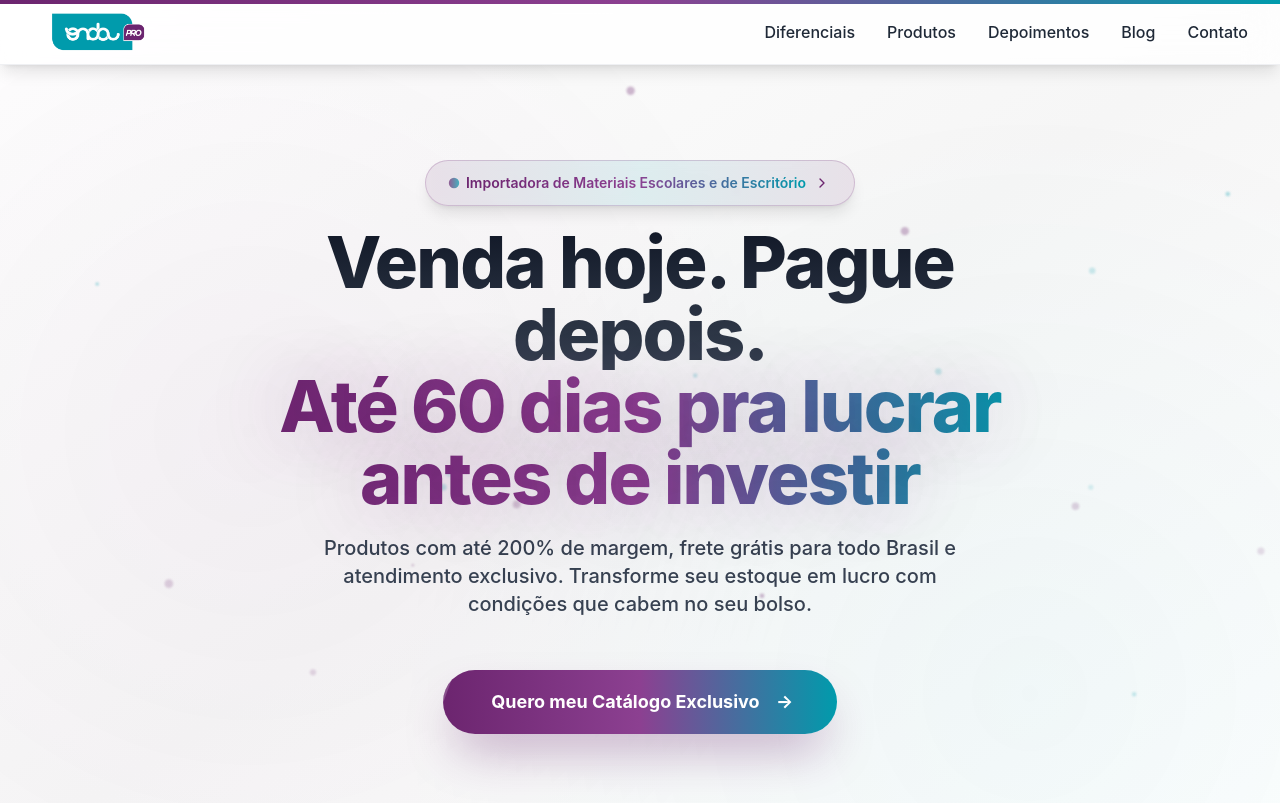
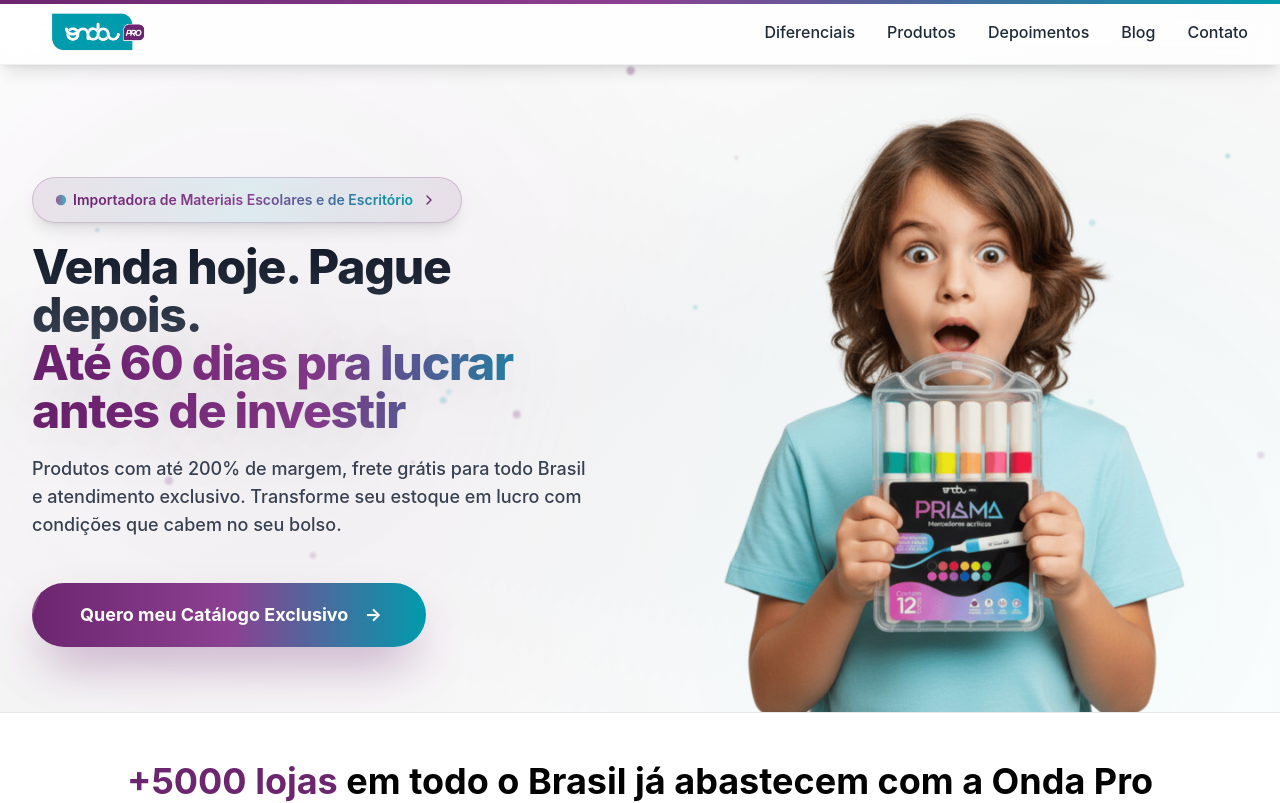
Before and after one commit to vblendo1/landingpage-onda, a React (Vite) app: page / in a window 1280 px wide. Shown: the top 803 px of the page. Built offline with nearby package versions, Linux system fonts and the light colour scheme.

Commit message:
Updated App.tsx

```diff
--- a/src/App.tsx
+++ b/src/App.tsx
@@ -1,6 +1,7 @@
 import { useState } from 'react';
 import Navbar from './components/Navbar';
 import Hero from './components/Hero';
+import HeroImageMobile from './components/HeroImageMobile';
 import { Logos3 } from './components/ui/logos3';
 import Differentials from './components/Differentials';
 import ProductCatalog from './components/ProductCatalog';
@@ -21,6 +22,7 @@ function App() {
       <ScrollProgress />
       <Navbar />
       <Hero onCTAClick={() => setIsModalOpen(true)} />
+      <HeroImageMobile />
       <Logos3 />
       <div id="diferenciais">
         <Differentials onCTAClick={() => setIsModalOpen(true)} />
--- a/src/components/Hero.tsx
+++ b/src/components/Hero.tsx
@@ -34,9 +34,10 @@ const Hero = ({ onCTAClick }: HeroProps) => {
       />
       <FloatingParticles />
       <section id="hero" className="relative max-w-full mx-auto z-1">
-        <div className="max-w-screen-xl z-10 mx-auto px-4 md:px-6 lg:px-8 pt-24 pb-16 md:pt-32 md:pb-24 lg:pt-40 lg:pb-32">
+        <div className="max-w-screen-xl z-10 mx-auto px-4 md:px-6 lg:px-8 pt-24 pb-16 md:pt-24 md:pb-16 lg:pt-28 lg:pb-0">
+          {/* Mobile Layout - Text Only */}
           <motion.div
-            className="space-y-5 max-w-3xl leading-0 lg:leading-5 mx-auto text-center"
+            className="lg:hidden space-y-5 max-w-3xl leading-0 mx-auto text-center"
             initial={{ opacity: 0, y: 20 }}
             animate={{ opacity: 1, y: 0 }}
             transition={{ duration: 0.4, ease: [0.4, 0, 0.2, 1] }}
@@ -130,6 +131,127 @@ const Hero = ({ onCTAClick }: HeroProps) => {
               </motion.button>
             </motion.div>
           </motion.div>
+
+          {/* Desktop Layout - Two Columns */}
+          <div className="hidden lg:grid lg:grid-cols-2 lg:gap-8 lg:items-center lg:min-h-[600px]">
+            {/* Left Column - Text Content */}
+            <motion.div
+              className="space-y-4 xl:space-y-5 pr-8"
+              initial={{ opacity: 0, x: -30 }}
+              animate={{ opacity: 1, x: 0 }}
+              transition={{ duration: 0.5, ease: [0.4, 0, 0.2, 1] }}
+            >
+              <motion.div
+                className="inline-flex items-center gap-2 text-sm font-semibold px-6 py-3 bg-gradient-to-r from-[#6c256f]/10 via-[#009bac]/10 to-[#6c256f]/10 backdrop-blur-sm border border-[#6c256f]/20 rounded-full w-fit shadow-lg"
+                initial={{ opacity: 0, scale: 0.95 }}
+                animate={{ opacity: 1, scale: 1 }}
+                transition={{ delay: 0.1, duration: 0.3 }}
+                whileHover={{ scale: 1.05 }}
+              >
+                <motion.span
+                  className="w-2 h-2 bg-gradient-to-r from-[#6c256f] to-[#009bac] rounded-full"
+                  animate={{
+                    scale: [1, 1.3, 1],
+                    opacity: [1, 0.7, 1]
+                  }}
+                  transition={{
+                    duration: 2,
+                    repeat: Infinity,
+                    ease: "easeInOut"
+                  }}
+                />
+                <span className="bg-gradient-to-r from-[#6c256f] via-[#8c4091] to-[#009bac] bg-clip-text text-transparent">
+                  {title}
+                </span>
+                <ChevronRight className="w-4 h-4 text-[#6c256f]" />
+              </motion.div>
+
+              <h2 className="text-3xl xl:text-5xl 2xl:text-6xl tracking-tight font-extrabold leading-tight">
+                <motion.span
+                  className="block bg-clip-text text-transparent bg-gradient-to-b from-gray-900 to-gray-700"
+                  initial={{ opacity: 0, y: 20 }}
+                  animate={{ opacity: 1, y: 0 }}
+                  transition={{ delay: 0.2, duration: 0.5 }}
+                >
+                  {subtitle.regular}
+                </motion.span>
+                <motion.span
+                  className="block text-transparent bg-clip-text bg-gradient-to-r from-[#6c256f] via-[#8c4091] to-[#009bac] relative"
+                  initial={{ opacity: 0, y: 20 }}
+                  animate={{ opacity: 1, y: 0 }}
+                  transition={{ delay: 0.4, duration: 0.5 }}
+                  style={{
+                    textShadow: '0 0 80px rgba(108, 37, 111, 0.3)'
+                  }}
+                >
+                  {subtitle.gradient}
+                </motion.span>
+              </h2>
+
+              <motion.p
+                className="text-base xl:text-lg text-gray-700 leading-relaxed font-medium"
+                initial={{ opacity: 0 }}
+                animate={{ opacity: 1 }}
+                transition={{ delay: 0.6, duration: 0.5 }}
+              >
+                {description}
+              </motion.p>
+
+              <motion.div
+                className="pt-4 xl:pt-6"
+                initial={{ opacity: 0, y: 20 }}
+                animate={{ opacity: 1, y: 0 }}
+                transition={{ delay: 0.8, duration: 0.5 }}
+              >
+                <motion.button
+                  onClick={onCTAClick}
+                  className="group relative inline-flex h-14 xl:h-16 px-10 xl:px-12 items-center justify-center rounded-full cursor-pointer overflow-hidden bg-gradient-to-r from-[#6c256f] via-[#8c4091] to-[#009bac] shadow-2xl shadow-[#6c256f]/40"
+                  whileHover={{ scale: 1.05, boxShadow: '0 30px 60px -15px rgba(108, 37, 111, 0.6)' }}
+                  whileTap={{ scale: 0.98 }}
+                >
+                  <motion.div
+                    className="absolute inset-0 bg-gradient-to-r from-[#009bac] via-[#8c4091] to-[#6c256f] opacity-0 group-hover:opacity-100 transition-opacity duration-500"
+                  />
+                  <span className="relative z-10 text-base xl:text-lg font-bold text-white flex items-center gap-3">
+                    {ctaText}
+                    <motion.span
+                      animate={{ x: [0, 5, 0] }}
+                      transition={{ duration: 1.5, repeat: Infinity, ease: "easeInOut" }}
+                    >
+                      →
+                    </motion.span>
+                  </span>
+                  <motion.div
+                    className="absolute inset-0 bg-white/20"
+                    initial={{ x: '-100%', skewX: -20 }}
+                    whileHover={{ x: '100%' }}
+                    transition={{ duration: 0.6 }}
+                  />
+                </motion.button>
+              </motion.div>
+            </motion.div>
+
+            {/* Right Column - Image */}
+            <motion.div
+              className="relative h-full flex items-center justify-center"
+              initial={{ opacity: 0, x: 30 }}
+              animate={{ opacity: 1, x: 0 }}
+              transition={{ duration: 0.6, delay: 0.3, ease: [0.4, 0, 0.2, 1] }}
+            >
+              <motion.div
+                className="relative w-full h-[600px] flex items-center justify-center"
+                whileHover={{ scale: 1.02 }}
+                transition={{ duration: 0.3 }}
+              >
+                <img
+                  src="/Garoto Site - Hero.png"
+                  alt="Criança com produtos ONDA PRO"
+                  className="w-full h-full object-contain object-center"
+                  loading="eager"
+                />
+              </motion.div>
+            </motion.div>
+          </div>
         </div>
       </section>
     </div>
--- /dev/null
+++ b/src/components/HeroImageMobile.tsx
@@ -0,0 +1,38 @@
+import { motion } from 'framer-motion';
+
+const HeroImageMobile = () => {
+  return (
+    <section className="lg:hidden py-8 bg-white relative overflow-hidden">
+      <div className="absolute inset-0 opacity-5">
+        <div className="absolute top-10 left-10 w-48 h-48 bg-gradient-to-br from-[#6c256f] to-transparent rounded-full blur-3xl"></div>
+        <div className="absolute bottom-10 right-10 w-48 h-48 bg-gradient-to-br from-[#009bac] to-transparent rounded-full blur-3xl"></div>
+      </div>
+
+      <motion.div
+        className="relative z-10 max-w-md mx-auto px-4"
+        initial={{ opacity: 0, y: 30 }}
+        whileInView={{ opacity: 1, y: 0 }}
+        viewport={{ once: true, amount: 0.3 }}
+        transition={{ duration: 0.6, ease: [0.4, 0, 0.2, 1] }}
+      >
+        <motion.div
+          className="relative rounded-3xl overflow-hidden shadow-2xl"
+          whileHover={{ scale: 1.02 }}
+          transition={{ duration: 0.3 }}
+        >
+          <motion.div
+            className="absolute inset-0 bg-gradient-to-br from-[#6c256f]/10 to-[#009bac]/10 opacity-0 hover:opacity-100 transition-opacity duration-300"
+          />
+          <img
+            src="/Garoto Site - Hero.png"
+            alt="Criança com produtos ONDA PRO"
+            className="w-full h-auto object-cover"
+            loading="eager"
+          />
+        </motion.div>
+      </motion.div>
+    </section>
+  );
+};
+
+export default HeroImageMobile;
```
